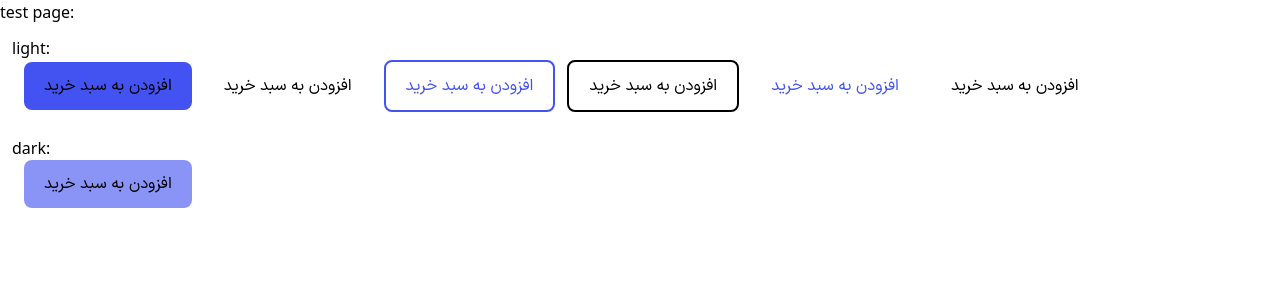
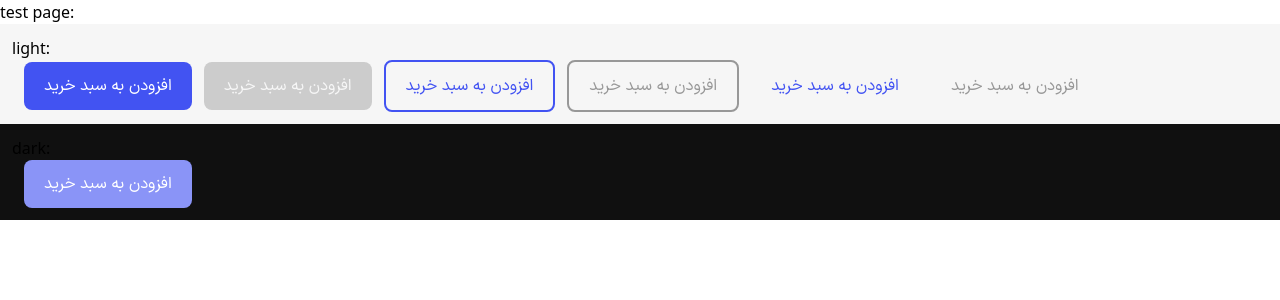
Before and after one commit to hani-jahan/Nuxtjs-tailwind, a Nuxt app: page / in a window 1280 px wide. Shown: the top 300 px of the page. Built offline with nearby package versions, Linux system fonts and the light colour scheme.

Commit message:
replaced gray colors in tailwind config

```diff
--- a/tailwind.config.js
+++ b/tailwind.config.js
@@ -1,16 +1,19 @@
 /** @type {import('tailwindcss').Config} */
 export default {
   darkMode: 'selector',
-  content: [
-    './**/*.{html,vue}',
-  ],
+  content: ['./**/*.{html,vue}'],
   theme: {
-    extend: {},
+    extend: {
+      borderRadius: {
+        '4xl': '2rem',
+        '5xl': '2.5rem',
+      },
+    },
 
     colors: {
       surface: {
-        light: 'var(--color-gray-100)',
-        dark: 'var(--color-gray-700)',
+        light: 'var(--color-argent-5)',
+        dark: 'var(--color-carbon-95)',
       },
 
       transparent: 'transparent',
@@ -21,27 +24,27 @@ export default {
           enable: 'var(--color-blue-500)',
           hover: 'var(--color-blue-700)',
           pressed: 'var(--color-blue-900)',
-          disable: 'var(--color-gray-300)',
+          disable: 'var(--color-argent-25)',
         },
         varSet: {
-          enable: 'var(--color-gray-000)',
+          enable: 'var(--color-argent-0)',
           hover: 'var(--color-blue-100)',
           pressed: 'var(--color-blue-300)',
-          disable: 'var(--color-gray-000)',
+          disable: 'var(--color-argent-0)',
         },
       },
       onPrimary: {
         mainSet: {
-          enable: 'var(--color-gray-000)',
+          enable: 'var(--color-argent-0)',
           hover: 'var(--color-blue-100)',
-          pressed: 'var(--color-gray-000)',
-          disable: 'var(--color-gray-100)',
+          pressed: 'var(--color-argent-0)',
+          disable: 'var(--color-argent-5)',
         },
         varSet: {
           enable: 'var(--color-blue-500)',
           hover: 'var(--color-blue-700)',
           pressed: 'var(--color-blue-900)',
-          disable: 'var(--color-gray-500)',
+          disable: 'var(--color-argent-45)',
         },
       },
       dark: {
@@ -49,16 +52,16 @@ export default {
           mainSet: {
             enable: 'var(--color-blue-300)',
             hover: 'var(--color-blue-100)',
-            pressed: 'var(--color-gray-000)',
-            disable: 'var(--color-gray-300)',
+            pressed: 'var(--color-argent-0)',
+            disable: 'var(--color-argent-25)',
           },
         },
         onPrimary: {
           mainSet: {
-            enable: 'var(--color-gray-000)',
+            enable: 'var(--color-argent-0)',
             hover: 'var(--color-blue-500)',
             pressed: 'var(--color-blue-700)',
-            disable: 'var(--color-gray-100)',
+            disable: 'var(--color-argent-5)',
           },
         },
       },
```
